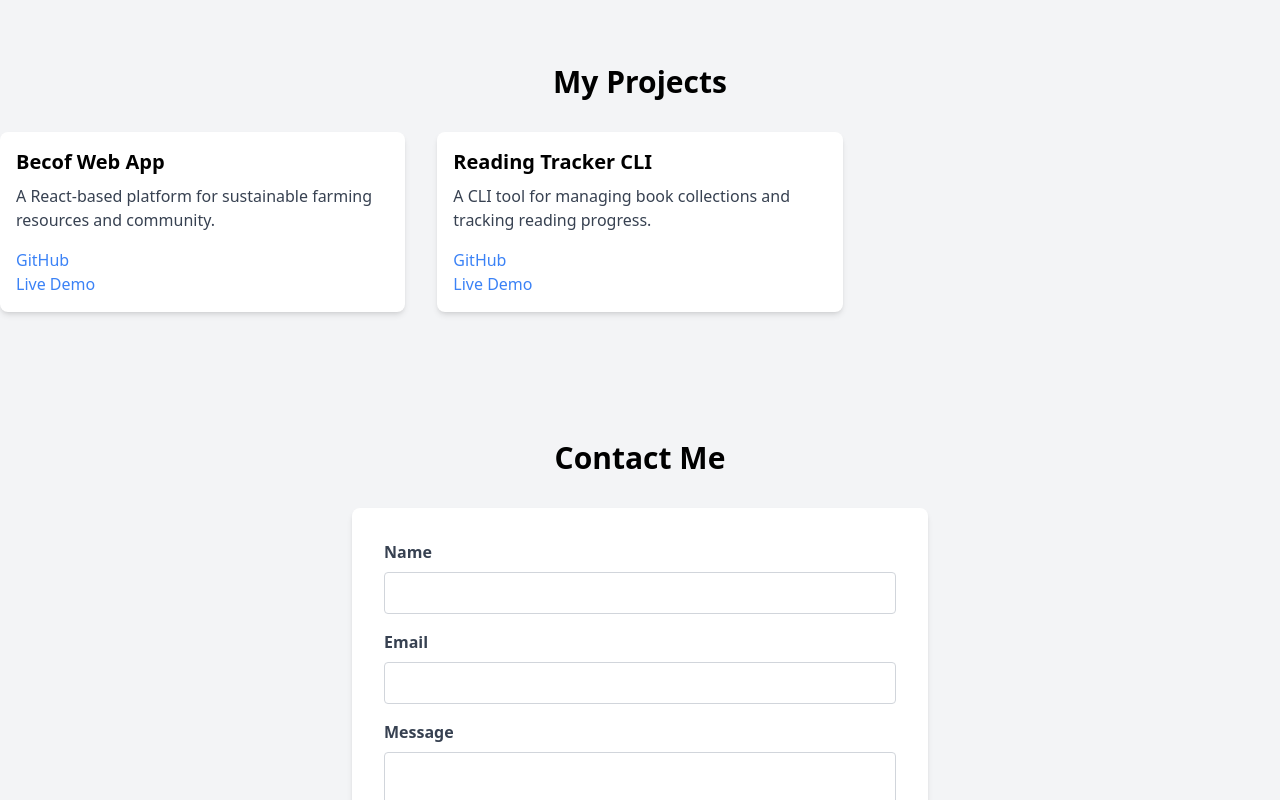
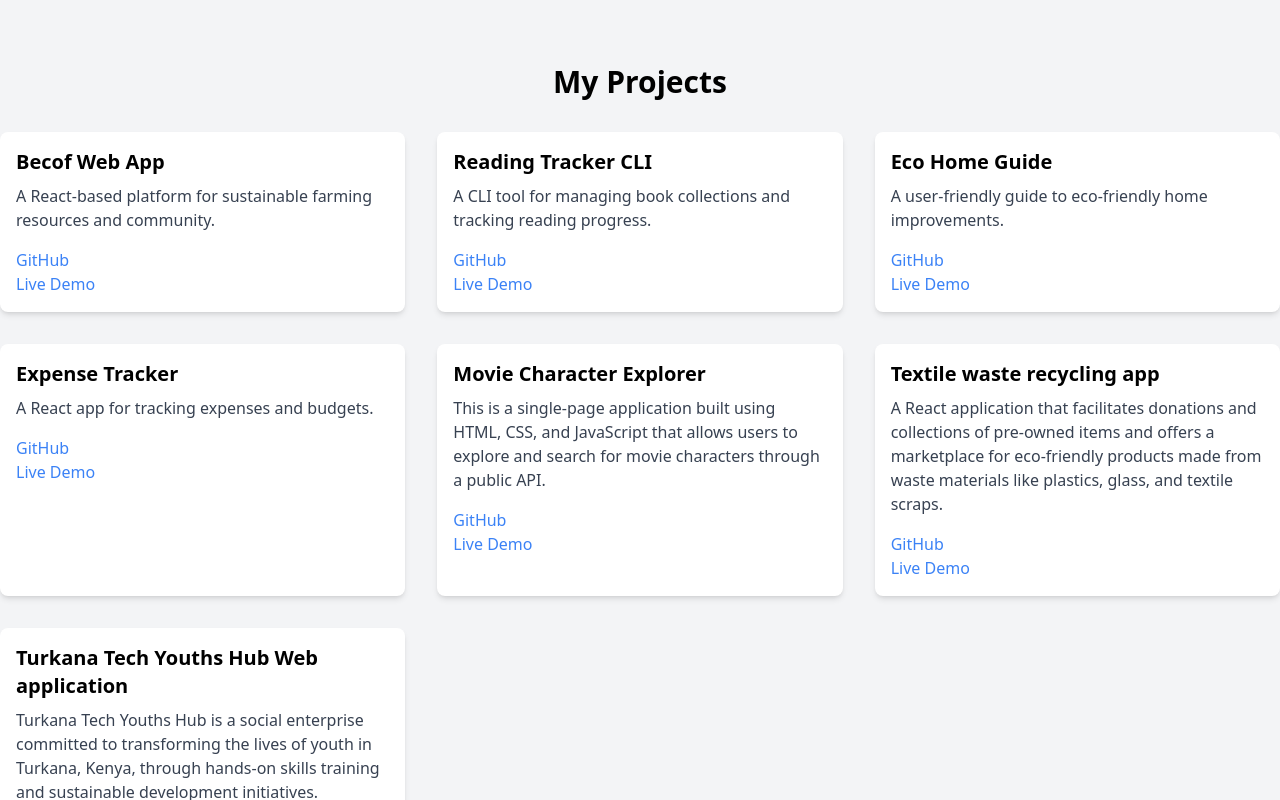
Before and after one commit to benjaminmweribaya/Benjamin-Mweri-Baya-Portfolio, a React (Create React App) app in the folder frontend/: page / in a window 1280 px wide. Shown: the part 840-1640 px from the top of the page. Built offline with nearby package versions, Linux system fonts and the light colour scheme; the HTML template or start-up script is replaced by a standard one.

Commit message:
add projects

```diff
--- a/frontend/src/components/Projects.jsx
+++ b/frontend/src/components/Projects.jsx
@@ -13,7 +13,36 @@ const projects = [
     github: "https://github.com/your-repo/reading-tracker-cli",
     liveDemo: "#",
   },
-  // Add other projects here
+  {
+    title: "Eco Home Guide",
+    description: "A user-friendly guide to eco-friendly home improvements.",
+    github: "https://github.com/your-repo/eco-home-guide",
+    liveDemo: "#",
+  },
+  {
+    title: "Expense Tracker",
+    description: "A React app for tracking expenses and budgets.",
+    github: "https://github.com/your-repo/expense-tracker",
+    liveDemo: "#",
+  },
+  {
+    title: "Movie Character Explorer",
+    description: "This is a single-page application built using HTML, CSS, and JavaScript that allows users to explore and search for movie characters through a public API.",
+    github: "https://github.com",
+    liveDemo: "#"
+  },
+  {
+    title: "Textile waste recycling app",
+    description: "A React application that facilitates donations and collections of pre-owned items and offers a marketplace for eco-friendly products made from waste materials like plastics, glass, and textile scraps.",
+    github: "https://github.com",
+    liveDemo: "#"
+  },
+  {
+    title: "Turkana Tech Youths Hub Web application",
+    description: "Turkana Tech Youths Hub is a social enterprise committed to transforming the lives of youth in Turkana, Kenya, through hands-on skills training and sustainable development initiatives.",
+    github: "https://github.com",
+    liveDemo: "#"
+  }
 ];
 
 const Projects = () => {
```
